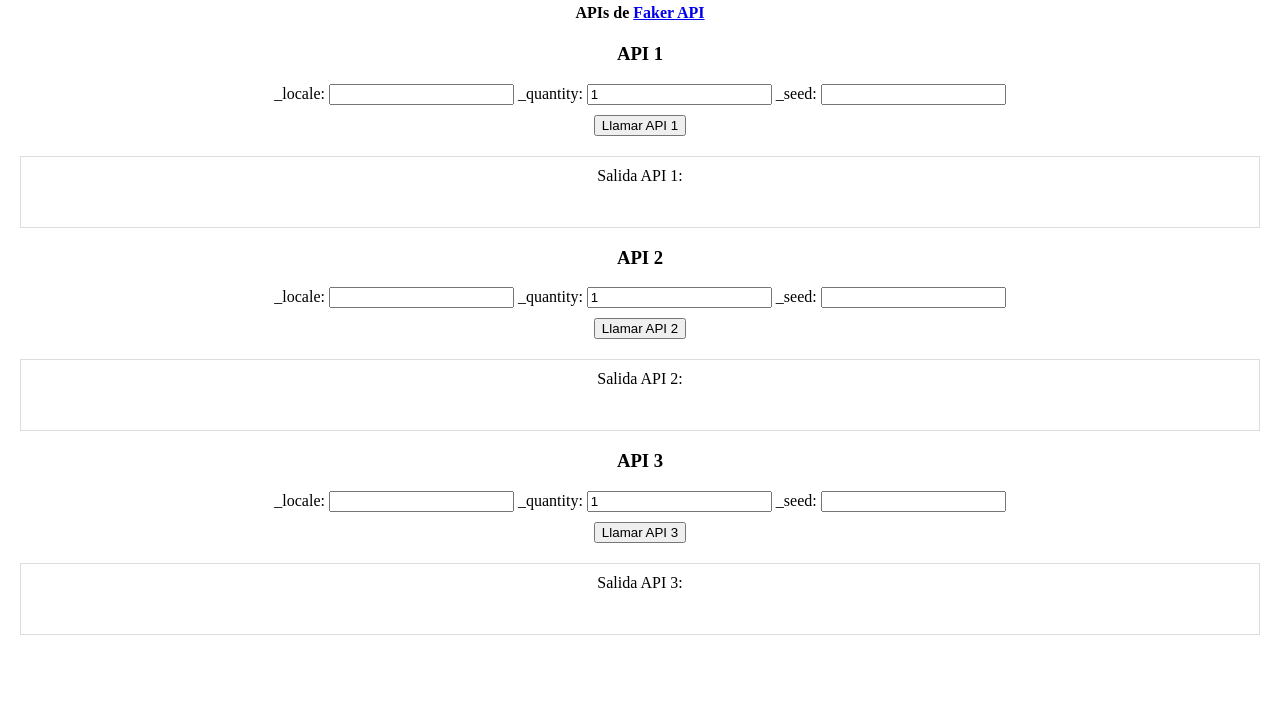
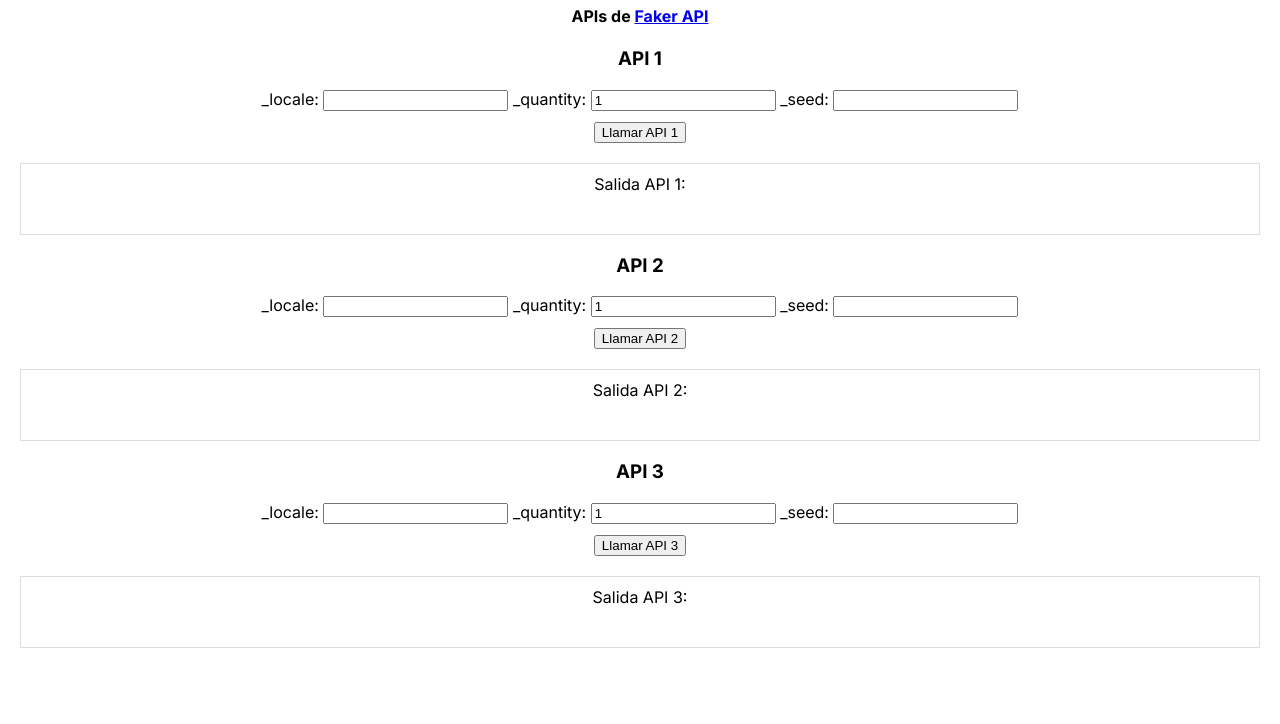
Before and after one commit to camargomau/api-calls, a plain HTML site: page index.html in a window 1280 px wide. Shown: the part 76-800 px from the top of the page. Drawn offline with Linux system fonts and the light colour scheme.

Commit message:
Use Inter font from Google Fonts

```diff
--- a/index.html
+++ b/index.html
@@ -4,8 +4,13 @@
 	<meta charset="UTF-8">
 	<title>Consumo de APIs</title>
 
+	<link rel="preconnect" href="https://fonts.googleapis.com">
+	<link rel="preconnect" href="https://fonts.gstatic.com" crossorigin>
+	<link href="https://fonts.googleapis.com/css2?family=Inter:wght@100;200;300;400;500;600;700;800;900&display=swap" rel="stylesheet">
+
     <style>
         body {
+			font-family: 'Inter', sans-serif;
             text-align: center;
             margin: 20px;
         }
```
